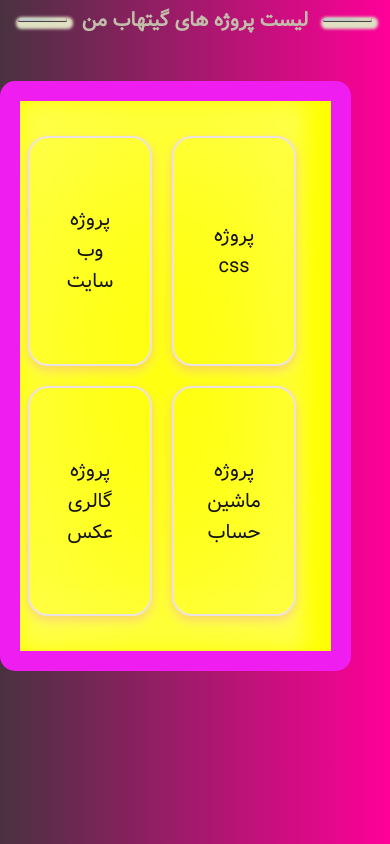
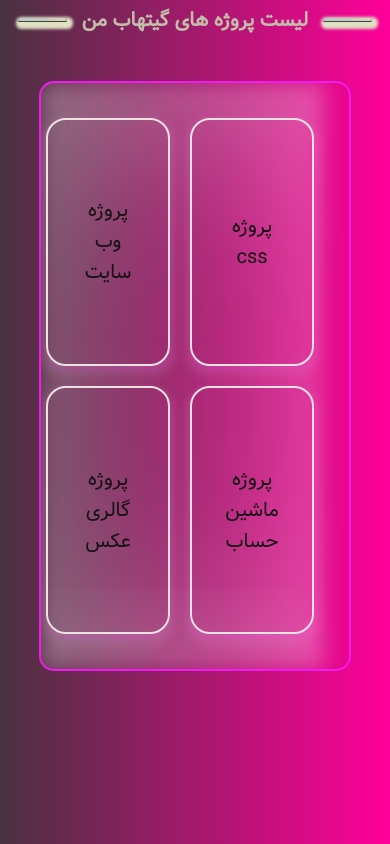
Before and after one commit to hoseinalizadeh1373/hoseinalizadeh1373.github.io, a plain HTML site: page index.html in a window 390 px wide. Drawn offline with Linux system fonts and the light colour scheme.

Commit message:
Update mobile.css

```diff
--- a/css/mobile.css
+++ b/css/mobile.css
@@ -1,4 +1,4 @@
-@media(max-width :500px){
+@media(max-width :576px){
     .container{
 
         display: grid;
@@ -6,11 +6,10 @@
         grid-template-columns: 1fr 1fr ;
         grid-template-rows: 1fr 1fr ;
         grid-gap: 20px;
-        border: 20px solid rgba(240, 29, 240, 1);
-        width: 90%;
+        border: 2px solid rgba(240, 29, 240, 1);
+        width: 80%;
         height: 70vh;
         border-radius: 15px;
-        background:yellow;
         position: absolute;
         z-index: 1;
         overflow: hidden;
```
